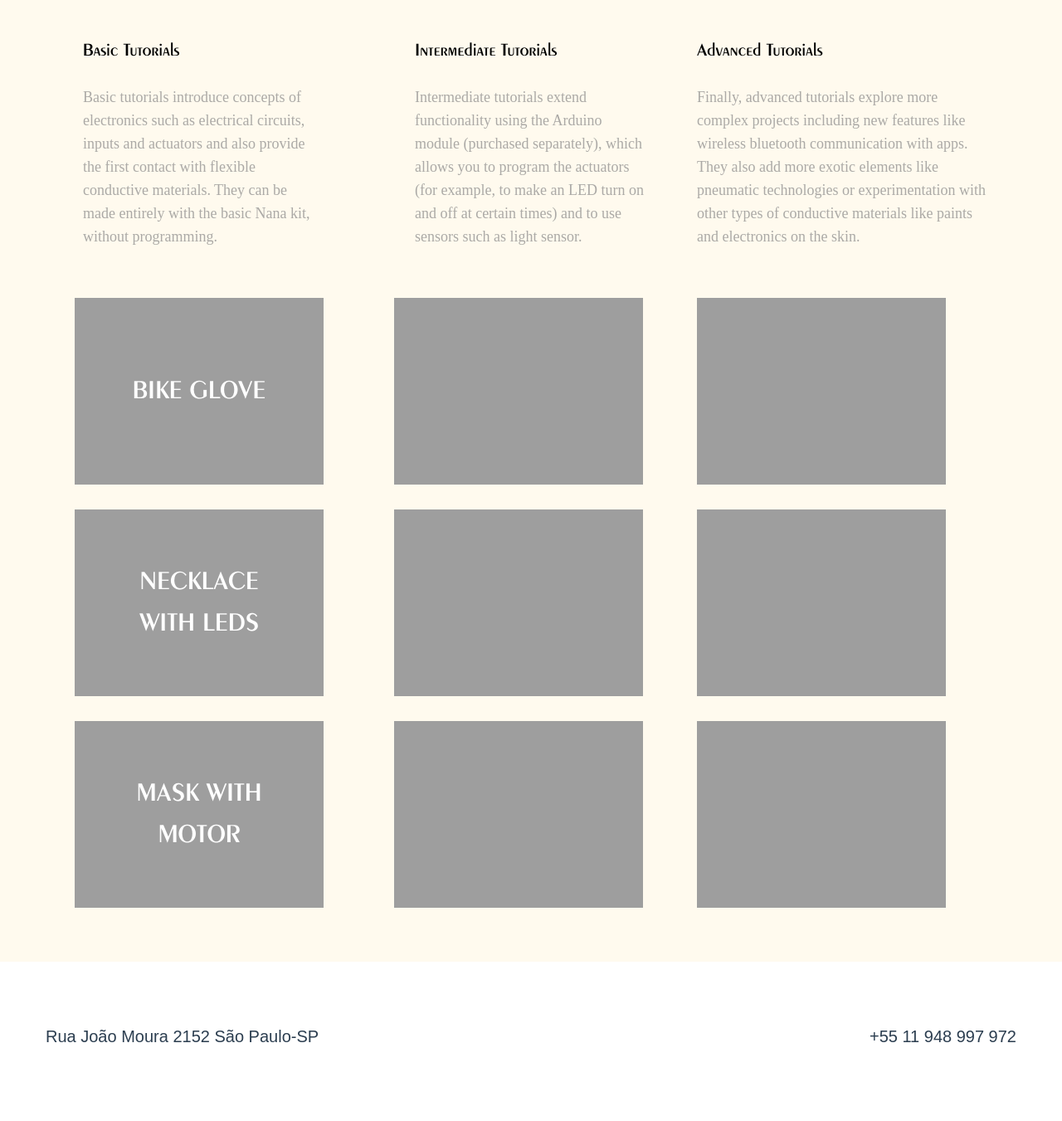
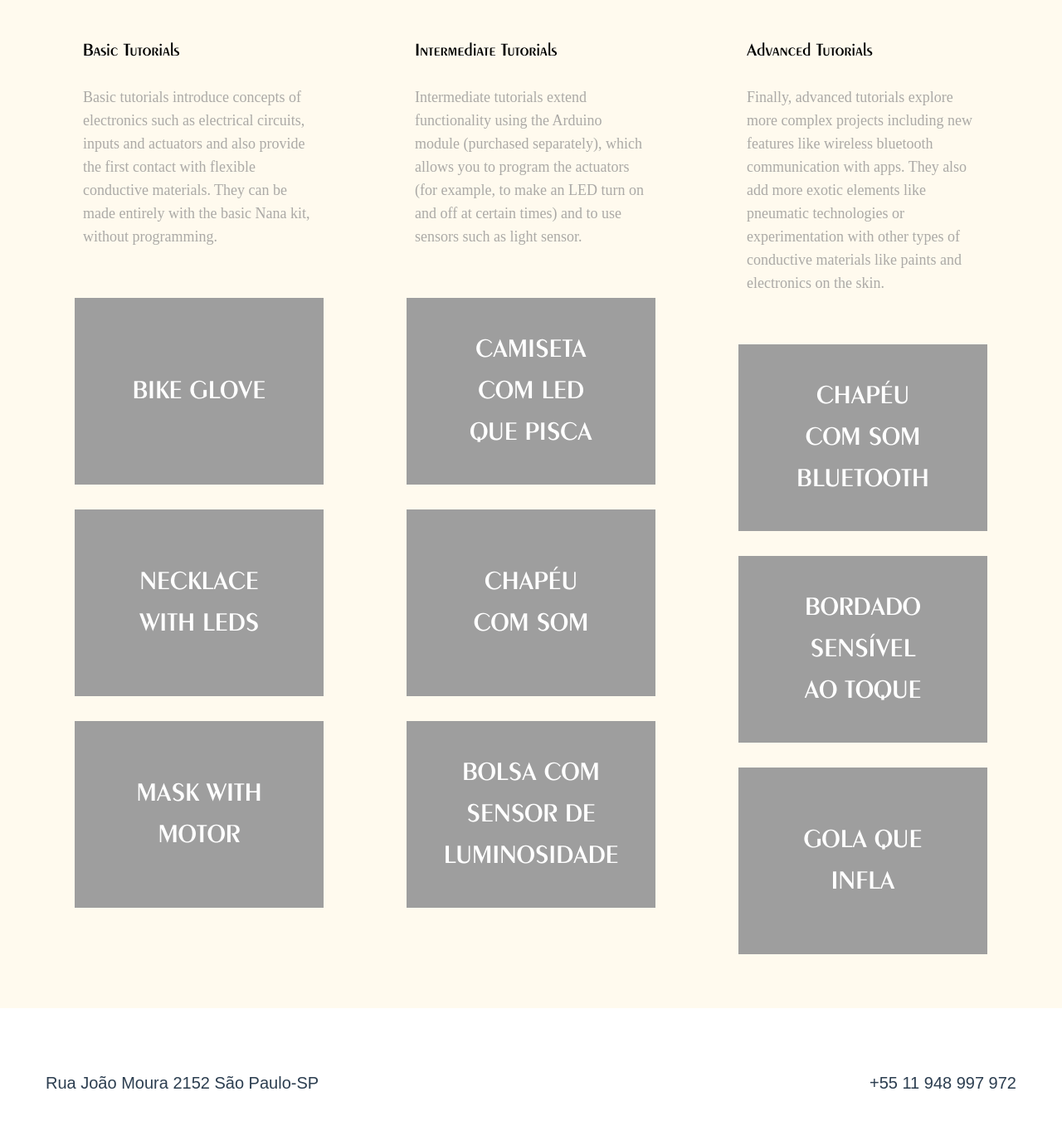
Before and after one commit to NANA-wearables/nana-site, a Jekyll site: the page built from _pages/tutoriais_en.html, in a window 1280 px wide and 1400 px high, scrolled down 1432 px. Shown: the top 1351 px of the window at 83% size. Built offline with Jekyll 4.4.1, drawn with Linux system fonts in a browser that asks for light colours; nearby versions of some CDN libraries; library files that are not in the unit come from our copies.

Commit message:
Update tutoriais.html

```diff
--- a/_layouts/tutoriais.html
+++ b/_layouts/tutoriais.html
@@ -69,7 +69,6 @@
 		</div>
 
 		<div class="row justify-content-between">
-
 			<div class="col-xl-4 col-lg-4 col-md-4">
 				<div class="padding_left20 padding_right20 inner">
 					<div class="font_first top25 bottom15 left25 right25 font22 black title">{{page.basicoCabecalho}}</div>
@@ -94,24 +93,40 @@
 					<div class="font_light top25 bottom45 font18 left25 right25 opacity7 text_left">
 						{{page.intermediarioTexto}}
                     </div>
-                        <a href="#" class="font_second font14 black"><img src="i/NANA_Camiseta.gif" class="top15 bottom15 max_width300"></a>
-                        <br>
-                        <a href="#" class="font_second font14 black"><img src="i/Nana_Chapeu.gif" class="top15 bottom15 max_width300"></a>
-                        <br>
-                        <a href="#" class="font_second font14 black"><img src="i/NANA_Bolsa_Sensor.gif" class="top15 bottom15 max_width300"></a>
+                    <div class="text_over_image">
+                        <a href="/tutorialluva" target="_blank" class="font_second font14 black"><img src="i/NANA_Camiseta.gif" class="top15 bottom15 max_width300"><span class="font_first font32 top_text text_center uppercase white">
+						{{page.intermediario1}}</span></a>
+                    </div>
+                    <div class="text_over_image">
+                        <a href="/tutorialluva" target="_blank" class="font_second font14 black"><img src="i/Nana_Chapeu.gif" class="top15 bottom15 max_width300"><span class="font_first font32 top_text text_center uppercase white">
+						{{page.intermediario2}}</span></a>
+                    </div>
+                    <div class="text_over_image">
+                        <a href="/tutorialluva" target="_blank" class="font_second font14 black"><img src="i/NANA_Bolsa_Sensor.gif" class="top15 bottom15 max_width300"><span class="font_first font32 top_text text_center uppercase white">
+						{{page.intermediario3}}</span></a>
+                    </div>
 				</div>
 			</div>
-            <div class="padding_left20 padding_right20 inner">
+            <div class="col-xl-4 col-lg-4 col-md-4">
+                <div class="padding_left20 padding_right20 inner">
 					<div class="font_first top25 bottom15 left25 right25 font22 black title">{{page.avancadoCabecalho}}</div>
 					<div class="font_light top25 bottom45 left25 right25 font18 opacity7 text_left">
 						{{page.avancadoTexto}}
                     </div>
-                        <a href="#" class="font_second font14 black"><img src="i/NANA_Chapeu_Bluetooth.gif" class="top15 bottom15 max_width300"></a>
-                        <br>
-                        <a href="#" class="font_second font14 black"><img src="i/NANA_Gola.gif" class="top15 bottom15 max_width300"></a>
-                        <br>
-                        <a href="#" class="font_second font14 black"><img src="i/NANA_Jaqueta_Condutiva.gif" class="top15 bottom15 max_width300"></a>
+                    <div class="text_over_image">
+                        <a href="/tutorialluva" target="_blank" class="font_second font14 black"><img src="i/NANA_Chapeu_Bluetooth.gif" class="top15 bottom15 max_width300"><span class="font_first font32 top_text text_center uppercase white">
+						{{page.avancado1}}</span></a>
+                    </div>
+                    <div class="text_over_image">
+                        <a href="/tutorialluva" target="_blank" class="font_second font14 black"><img src="i/NANA_Gola.gif" class="top15 bottom15 max_width300"><span class="font_first font32 top_text text_center uppercase white">
+						{{page.avancado2}}</span></a>
+                    </div>
+                    <div class="text_over_image">
+                        <a href="/tutorialluva" target="_blank" class="font_second font14 black"><img src="i/NANA_Jaqueta_Condutiva.gif" class="top15 bottom15 max_width300"><span class="font_first font32 top_text text_center uppercase white">
+						{{page.avancado3}}</span></a>
+                    </div>
 				</div>
+            </div>
 		</div>
 
 	</div>
```
